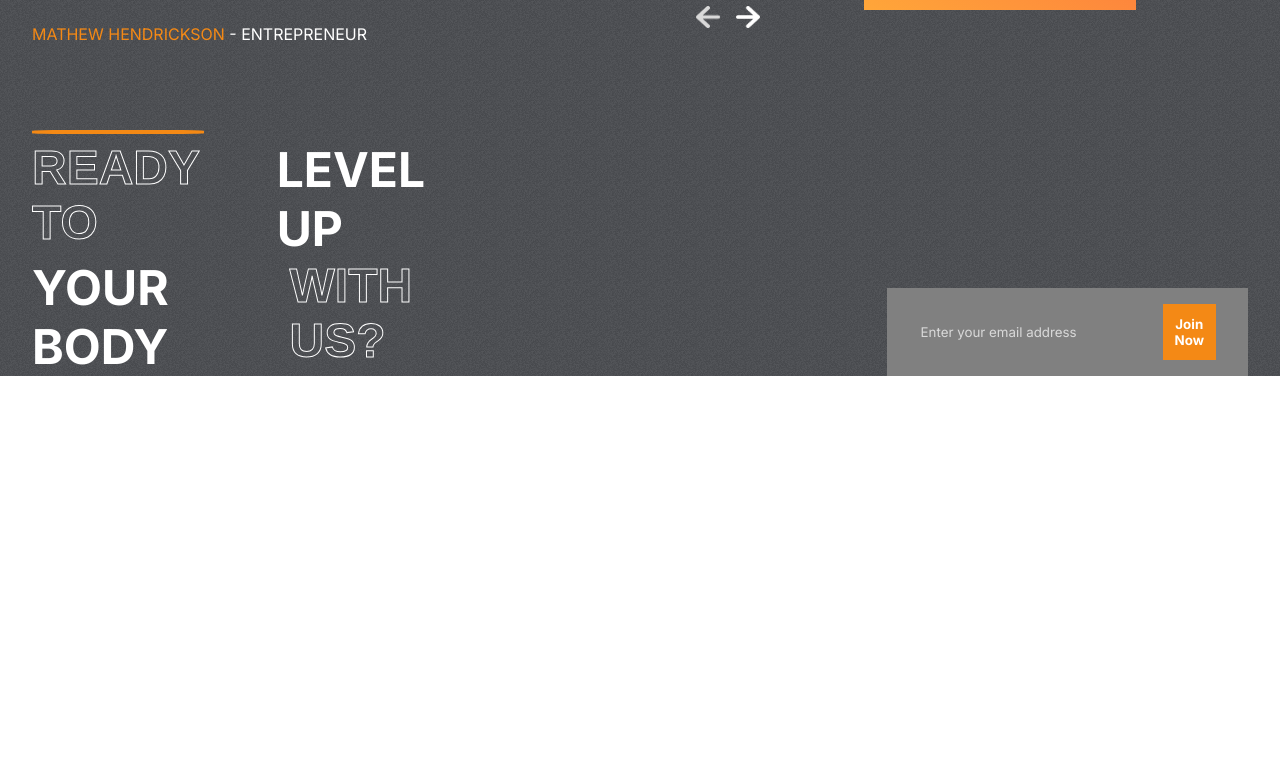
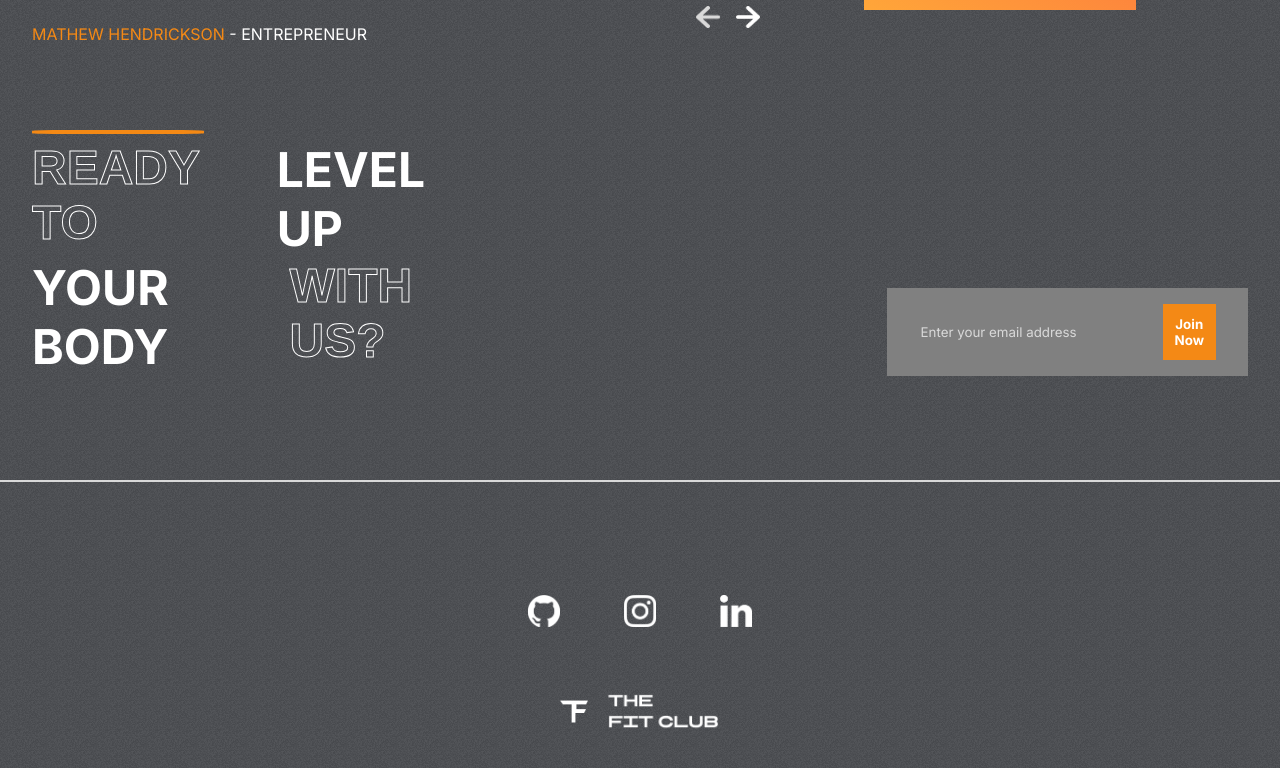
Before and after one commit to EngrAminullah/gym-app, a React (Create React App) app: page / in a window 1280 px wide. Shown: the part 3005-3773 px from the top of the page. Before the commit the page ends 3381 px from the top, so only its background shows below. Built offline with nearby package versions, Linux system fonts and the light colour scheme.

Commit message:
footer comp

```diff
--- a/src/App.js
+++ b/src/App.js
@@ -1,5 +1,6 @@
 import "./App.css";
 import Testimonials from "./assets/Testimonials/Testimonials";
+import Footer from "./components/Footer/Footer";
 import Hero from "./components/Hero/Hero";
 import Join from "./components/Join/Join";
 import Plans from "./components/Plans/Plans";
@@ -15,6 +16,7 @@
       <Plans />
       <Testimonials />
       <Join />
+      <Footer />
     </div>
   );
 }
--- /dev/null
+++ b/src/components/Footer/Footer.css
@@ -0,0 +1,33 @@
+.Footer-container {
+    position: relative;
+}
+
+.Footer-container>hr {
+    border: 1px solid var(--lightgray);
+}
+
+.footer {
+    padding: 1rem 2rem;
+    display: flex;
+    flex-direction: column;
+    gap: 4rem;
+    align-items: center;
+    justify-content: center;
+    height: 20rem;
+}
+
+.social-links {
+    display: flex;
+    gap: 4rem;
+
+}
+
+.social-links>img {
+    width: 2rem;
+    height: 2rem;
+    cursor: pointer;
+}
+
+.logo-f>img {
+    width: 10rem;
+}
--- /dev/null
+++ b/src/components/Footer/Footer.jsx
@@ -0,0 +1,26 @@
+import React from "react";
+import "./Footer.css";
+import Github from "../../assets/github.png";
+import Instagram from "../../assets/instagram.png";
+import LinkedIn from "../../assets/linkedin.png";
+import Logo from "../../assets/logo.png";
+const Footer = () => {
+  return (
+    <div className="Footer-container">
+      <hr />
+      <div className="footer">
+        <div className="social-links">
+          <img src={Github} alt="" />
+          <img src={Instagram} alt="" />
+          <img src={LinkedIn} alt="" />
+        </div>
+
+        <div className="logo-f">
+          <img src={Logo} alt="" />
+        </div>
+      </div>
+    </div>
+  );
+};
+
+export default Footer;
```
